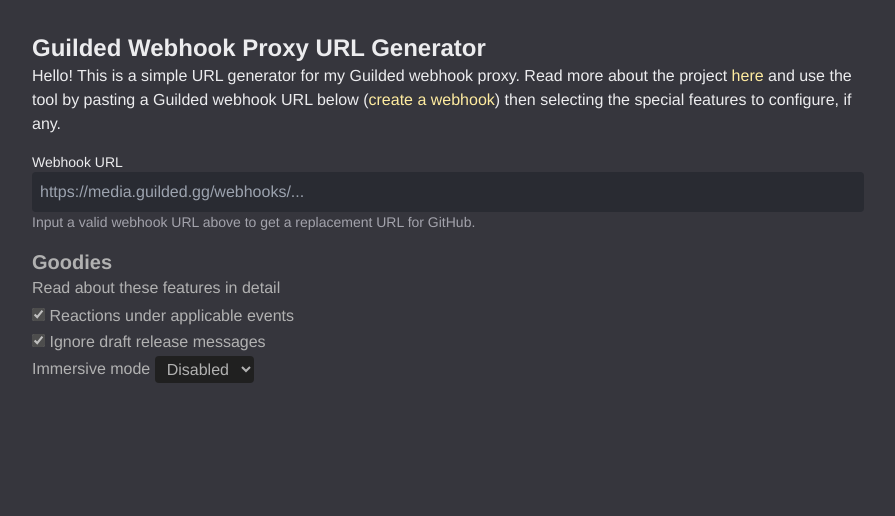
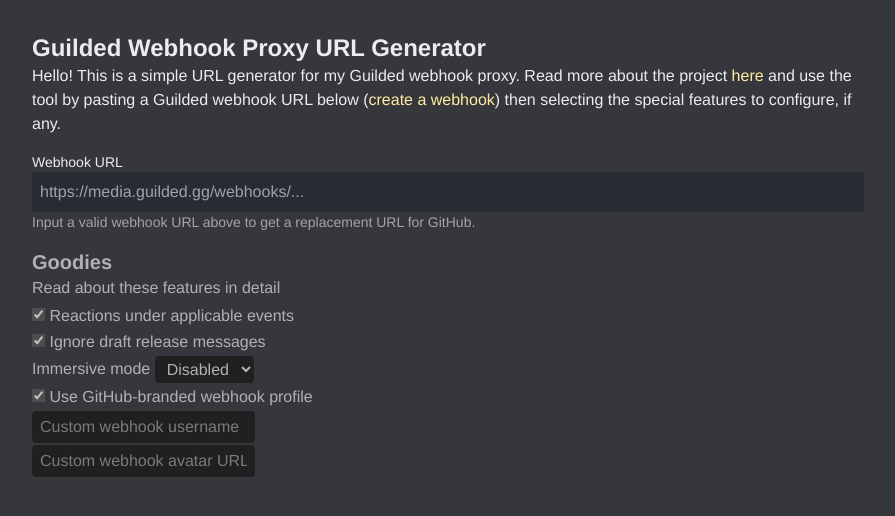
Before and after one commit to shayypy/guilded-webhook-proxy-site, a React (Create React App) app: page / in a window 1280 px wide. Shown: the top 516 px of the page, without its empty margins (192-1087 px from the left). Built offline with nearby package versions, Linux system fonts and the light colour scheme; a web font is replaced by a local one.

Commit message:
feat: webhook profile options

```diff
--- a/src/App.js
+++ b/src/App.js
@@ -121,6 +121,35 @@ function App() {
                 </select>
               </label>
             </li>
+            <li>
+              <label>
+                <input
+                  type="checkbox"
+                  onChange={(e) => updateQuery({ branded: String(e.currentTarget.checked) })} ß
+                  defaultChecked
+                />{" "}
+                Use GitHub-branded webhook profile
+              </label>
+            </li>
+            <li>
+              <input
+                className="px-2 py-1 align-middle bg-guilded-slate rounded"
+                placeholder="Custom webhook username"
+                maxLength={128}
+                onChange={(e) => {
+                  updateQuery({ username: e.currentTarget.value.trim() || undefined });
+                }}
+              />
+            </li>
+            <li>
+              <input
+                className="px-2 py-1 align-middle bg-guilded-slate rounded"
+                placeholder="Custom webhook avatar URL"
+                onChange={(e) => {
+                  updateQuery({ avatarUrl: e.currentTarget.value.trim() || undefined });
+                }}
+              />
+            </li>
           </ul>
         </div>
       </div>
```
